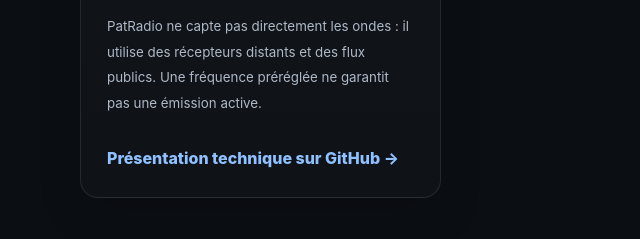
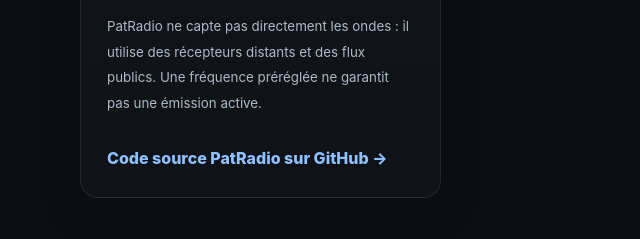
Before and after one commit to PattooDev/Les-Projets-de-Pattoo, a plain HTML site: page index.html in a window 1280 px wide. Shown: the part 3061-3300 px from the top of the page, 0-640 px from the left. Drawn offline with Linux system fonts and the light colour scheme.

Commit message:
Relie la rubrique PatRadio à son dépôt GitHub officiel

```diff
--- a/index.html
+++ b/index.html
@@ -112,7 +112,7 @@
               <li>Application légère en Python/PyQt6 ; aucun abonnement obligatoire</li>
             </ul>
             <p><small>PatRadio ne capte pas directement les ondes : il utilise des récepteurs distants et des flux publics. Une fréquence préréglée ne garantit pas une émission active.</small></p>
-            <a class="text-link" href="https://github.com/PattooDev/Les-Projets-de-Pattoo/blob/main/docs/PATRADIO.md" rel="noreferrer">Présentation technique sur GitHub →</a>
+            <a class="text-link" href="https://github.com/PattooDev/PatRadio" rel="noreferrer">Code source PatRadio sur GitHub →</a>
           </article>
 
         </div>
```
